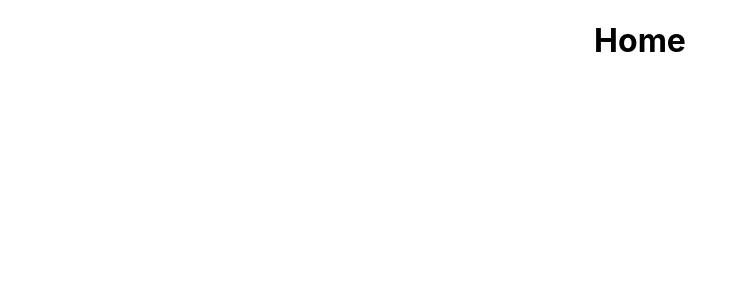
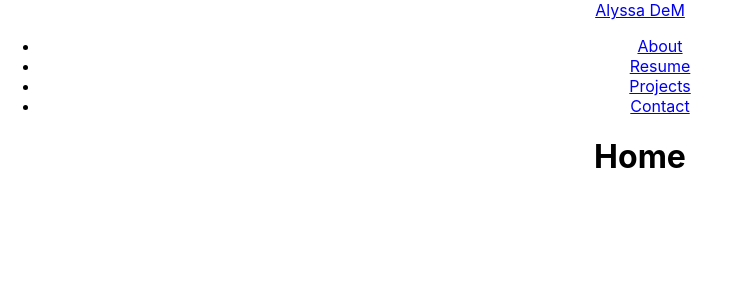
Before and after one commit to cactuspie23/portfolio-react, a React (Create React App) app: page / in a window 1280 px wide. Shown: the top 300 px of the page, without its empty margins (0-731 px from the left). Built offline with nearby package versions, Linux system fonts and the light colour scheme.

Commit message:
set up navBar links

```diff
--- a/src/components/NavBar.jsx
+++ b/src/components/NavBar.jsx
@@ -2,8 +2,33 @@ import { Link } from "react-router-dom"
 
 const NavBar = () => {
   return (
-    <>
-    </>
+    <nav>
+      <Link to='/'>
+        Alyssa DeM
+      </Link>
+      <ul>
+        <li>
+          <Link to='about'>
+            About
+          </Link>
+        </li>
+        <li>
+          <Link to='resume'>
+            Resume
+          </Link>
+        </li>
+        <li>
+          <Link to='projects'>
+            Projects
+          </Link>
+        </li>
+        <li>
+          <Link to='contact'>
+            Contact
+          </Link>
+        </li>
+      </ul>
+    </nav>
   )
 }
 
```
